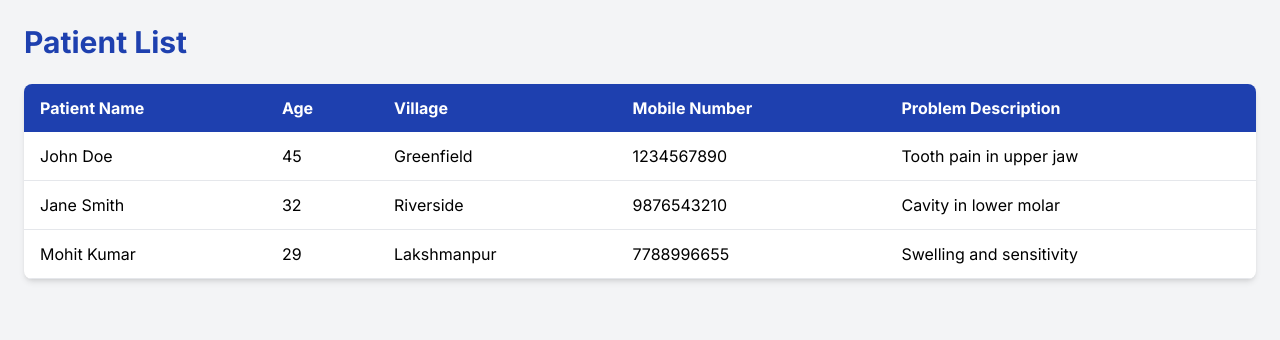
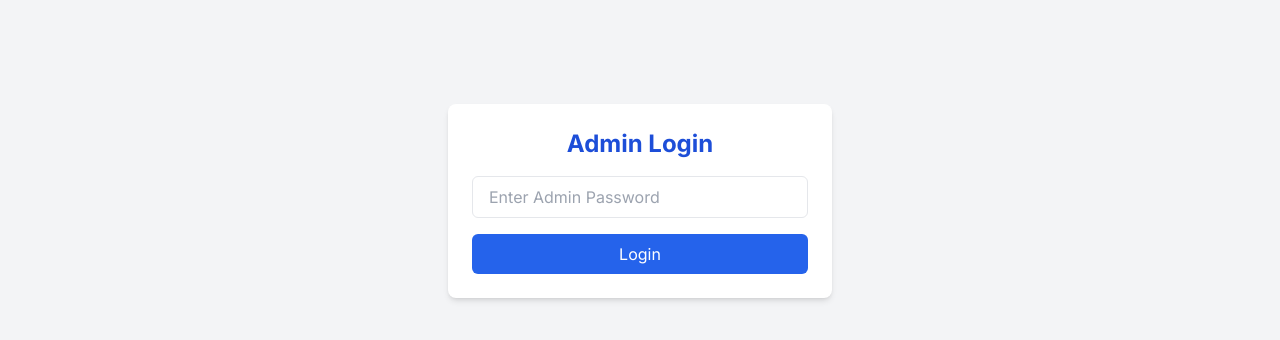
Before and after one commit to masum786786/dental, a Next.js app: page /links/admin in a window 1280 px wide. Shown: the top 340 px of the page. Built offline with nearby package versions, Linux system fonts and the light colour scheme.

Commit message:
admin password

```diff
--- a/src/app/links/admin/page.js
+++ b/src/app/links/admin/page.js
@@ -1,5 +1,5 @@
 'use client'
-import React from 'react';
+import React, { useState } from 'react';
 
 const patients = [
   {
@@ -25,9 +25,46 @@ const patients = [
   },
 ];
 
-export default function page() {
+export default function Page() {
+  const [isAdmin, setIsAdmin] = useState(false);
+  const [password, setPassword] = useState("");
+
+  const handleLogin = () => {
+    if (password === "1234") {
+      setIsAdmin(true);
+    } else {
+      alert("Incorrect password!");
+    }
+  };
+
   return (
     <div className="min-h-screen bg-gray-100 p-6">
+
+      {/* Admin Login Screen */}
+      {!isAdmin && (
+        <div className="max-w-sm mx-auto bg-white p-6 rounded-lg shadow-md mt-20">
+          <h2 className="text-2xl font-bold text-center mb-4 text-blue-700">
+            Admin Login
+          </h2>
+          <input
+            type="password"
+            placeholder="Enter Admin Password"
+            value={password}
+            onChange={(e) => setPassword(e.target.value)}
+            className="w-full px-4 py-2 border rounded-md mb-4 focus:ring focus:outline-none"
+          />
+          <button
+            onClick={handleLogin}
+            className="w-full bg-blue-600 text-white py-2 rounded-md hover:bg-blue-800 transition"
+          >
+            Login
+          </button>
+        </div>
+      )}
+
+      {/* Admin Dashboard After Login */}
+      {isAdmin && (
+        <>
           <h1 className="text-3xl font-bold mb-6 text-blue-800">Patient List</h1>
           <div className="overflow-x-auto bg-white shadow-md rounded-lg">
             <table className="min-w-full table-auto">
@@ -56,6 +93,8 @@ export default function page() {
               </tbody>
             </table>
           </div>
+        </>
+      )}
     </div>
   );
 }
```
Lines whose indentation alone changed are shown as unchanged.
